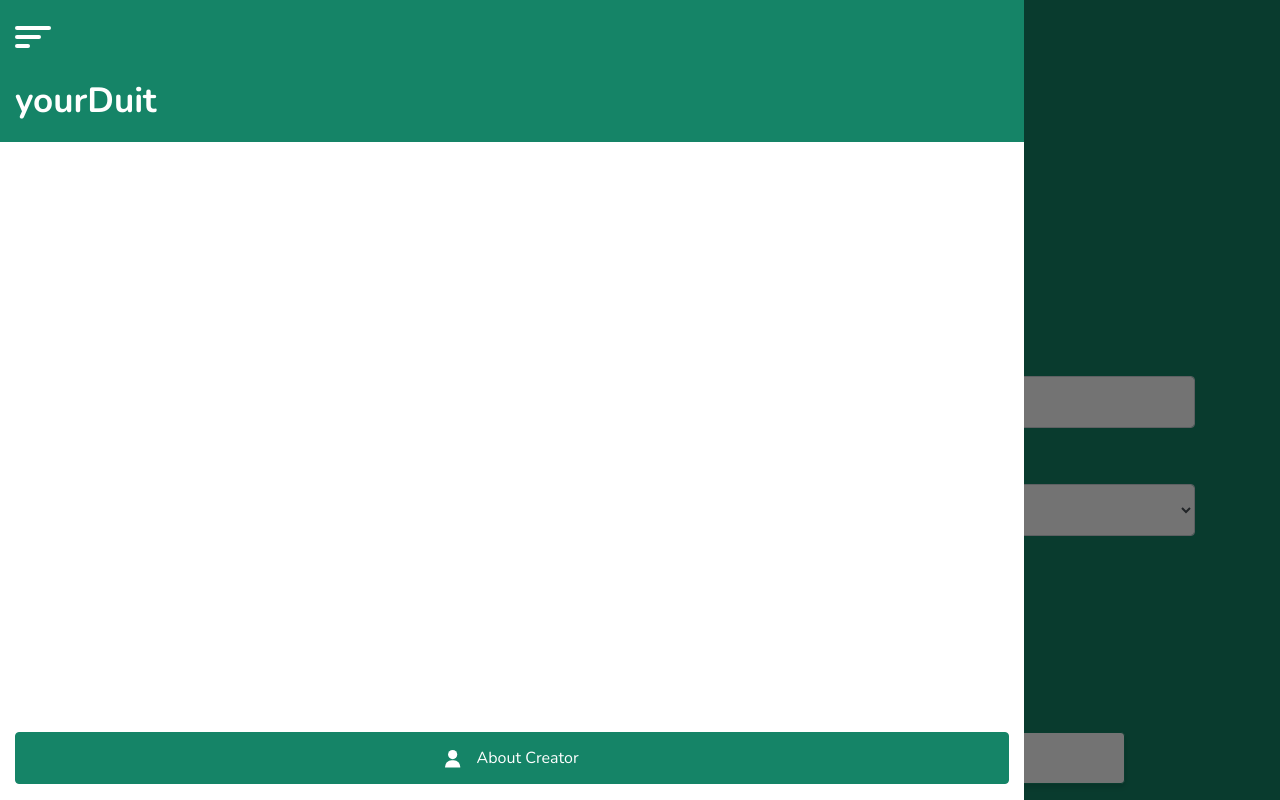
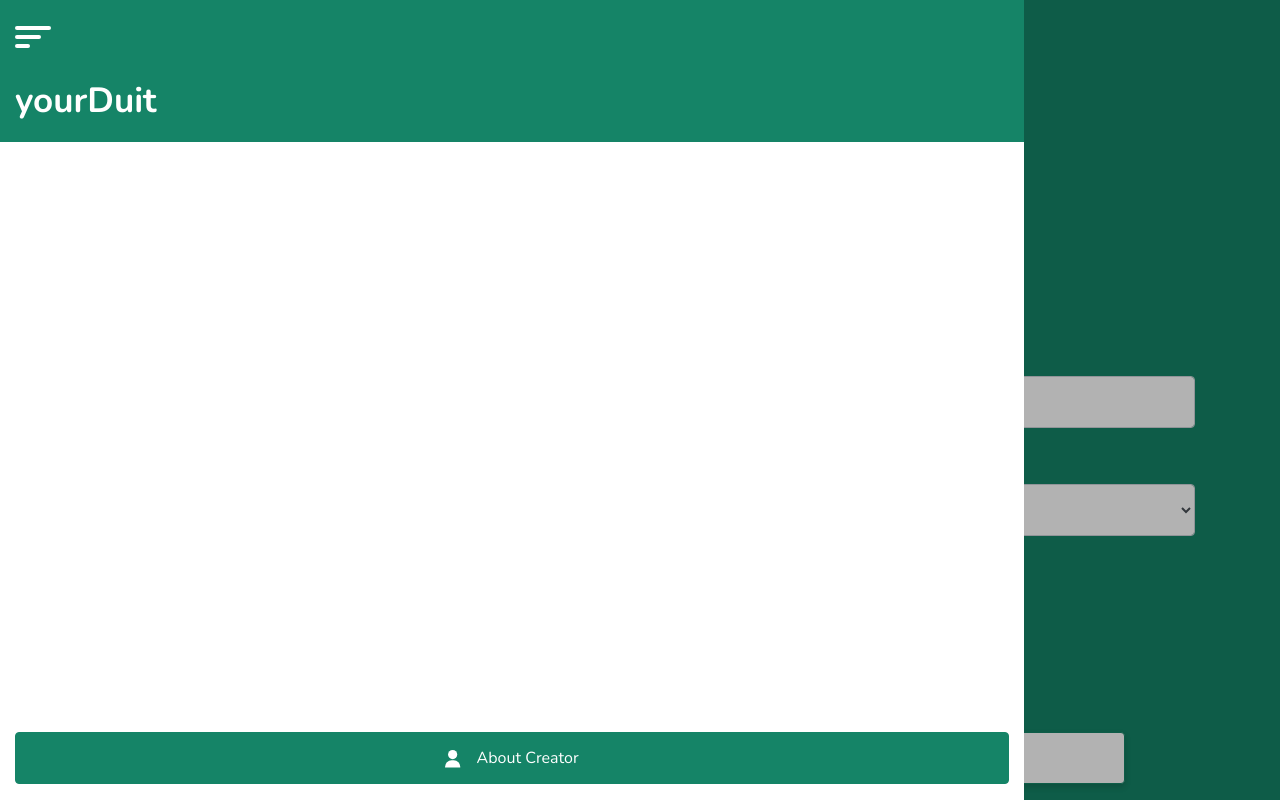
Before and after one commit to alfianandinugraha/yourduit, a React (Create React App) app: page /#/ in a window 1280 px wide. Both pictures are taken after a click on the icon 33 px from the left and 37 px from the top of the page. Built offline with nearby package versions, Linux system fonts and the light colour scheme.

Commit message:
add: make Backdrop animate

```diff
--- a/src/Components/Backdrop.tsx
+++ b/src/Components/Backdrop.tsx
@@ -1,4 +1,5 @@
 import React, { useContext } from 'react'
+import { CSSTransition } from 'react-transition-group'
 import { themeContext } from '../Store/ThemeStore'
 import { BackdropWrapper } from '../Style/Styled'
 
@@ -7,13 +8,17 @@ interface Props {
 }
 
 export const Backdrop = (props: Props) => {
-  const {isBackdropShow} = useContext(themeContext)
+  const { isBackdropShow } = useContext(themeContext)
 
   return (
     <div onClick={props.onClick}>
-      {
-        isBackdropShow ? <BackdropWrapper /> : null
-      }
+      <CSSTransition in={isBackdropShow} timeout={500} classNames="backdrop-fade" unmountOnExit>
+        <div style={
+          {zIndex: 10, position: 'absolute'}
+        }>
+          <BackdropWrapper />
+        </div>
+      </CSSTransition>
     </div>
   )
 }
```
